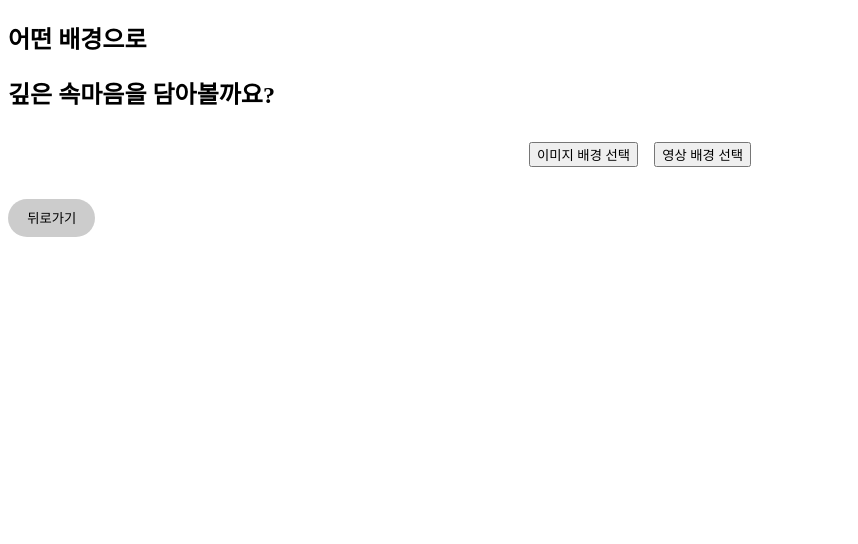
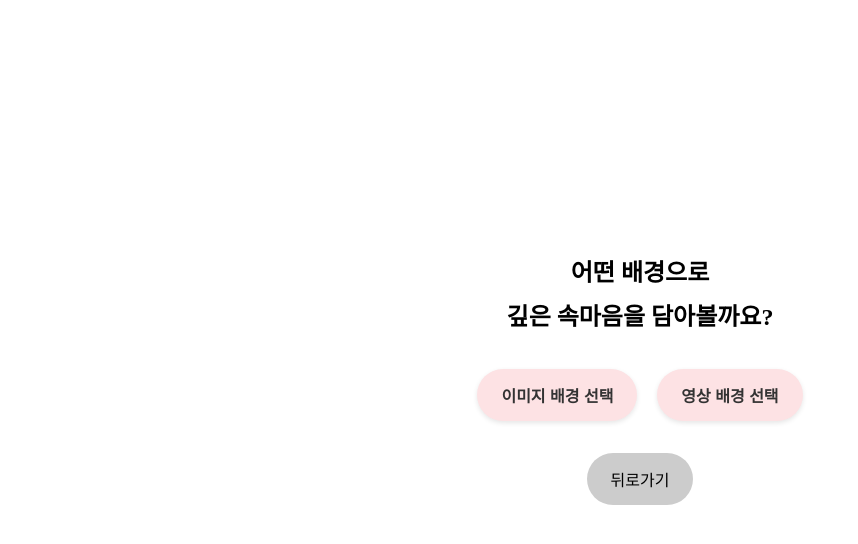
Before and after one commit to xeon-243859/ppongtok-app, a Next.js app: page /style-select in a window 1280 px wide. Shown: the top 544 px of the page, without its empty margins (0-858 px from the left). Built offline with nearby package versions, Linux system fonts and the light colour scheme; no server answers.

Commit message:
🎨 UI 개선: 제목 위치 조정, 버튼 스타일 통일 및 가운데 정렬

```diff
--- a/pages/style-select.module.css
+++ b/pages/style-select.module.css
@@ -1,40 +1,50 @@
+.styleSelectContainer {
+  display: flex;
+  flex-direction: column;
+  align-items: center;
+  justify-content: flex-start;
+  min-height: 100vh;
+  padding-top: 30vh; /* 화면 세로의 약 1/3 위치로 제목 밀기 */
+}
+
+.styleTitleLine1, .styleTitleLine2 {
+  font-size: 1.5rem;
+  font-weight: bold;
+  text-align: center;
+  margin: 0.3rem 0;
+}
+
 .styleButtonGroup {
   display: flex;
-  justify-content: center;
-  gap: 1rem;
+  flex-direction: row;
+  gap: 20px;
   margin-top: 2rem;
 }
 
-.styleButton {
-  background-color: #ffb6c1;
+.styleButtonGroup button {
+  padding: 14px 24px;
+  font-size: 1rem;
+  background-color: #fde2e4;
+  color: #333;
   border: none;
-  padding: 0.8rem 1.5rem;
-  border-radius: 1.5rem;
+  border-radius: 30px;
+  font-weight: 600;
+  cursor: pointer;
+  box-shadow: 0px 2px 5px rgba(0,0,0,0.1);
+  transition: all 0.3s;
+}
+
+.styleButtonGroup button:hover {
+  background-color: #f8b5c1;
+}
+
+/* 뒤로가기 버튼도 같은 스타일로 */
+.backButton {
+  margin-top: 2rem;
+  padding: 14px 24px;
   font-size: 1rem;
-  font-weight: bold;
-  color: white;
-  box-shadow: 0 4px 8px rgba(0, 0, 0, 0.1);
-  transition: all 0.25s ease;
+  background-color: #ccc;
+  border: none;
+  border-radius: 30px;
   cursor: pointer;
 }
-
-.styleButton:hover {
-  background-color: #ff8aa0;
-  transform: translateY(-2px);
-}
-
-.backButton {
-  margin-top: 2rem;
-  background-color: #ccc;
-  color: black;
-  border: none;
-  padding: 0.6rem 1.2rem;
-  border-radius: 1.2rem;
-  font-weight: 500;
-  cursor: pointer;
-  transition: background-color 0.2s ease;
-}
-
-.backButton:hover {
-  background-color: #999;
-}
```
